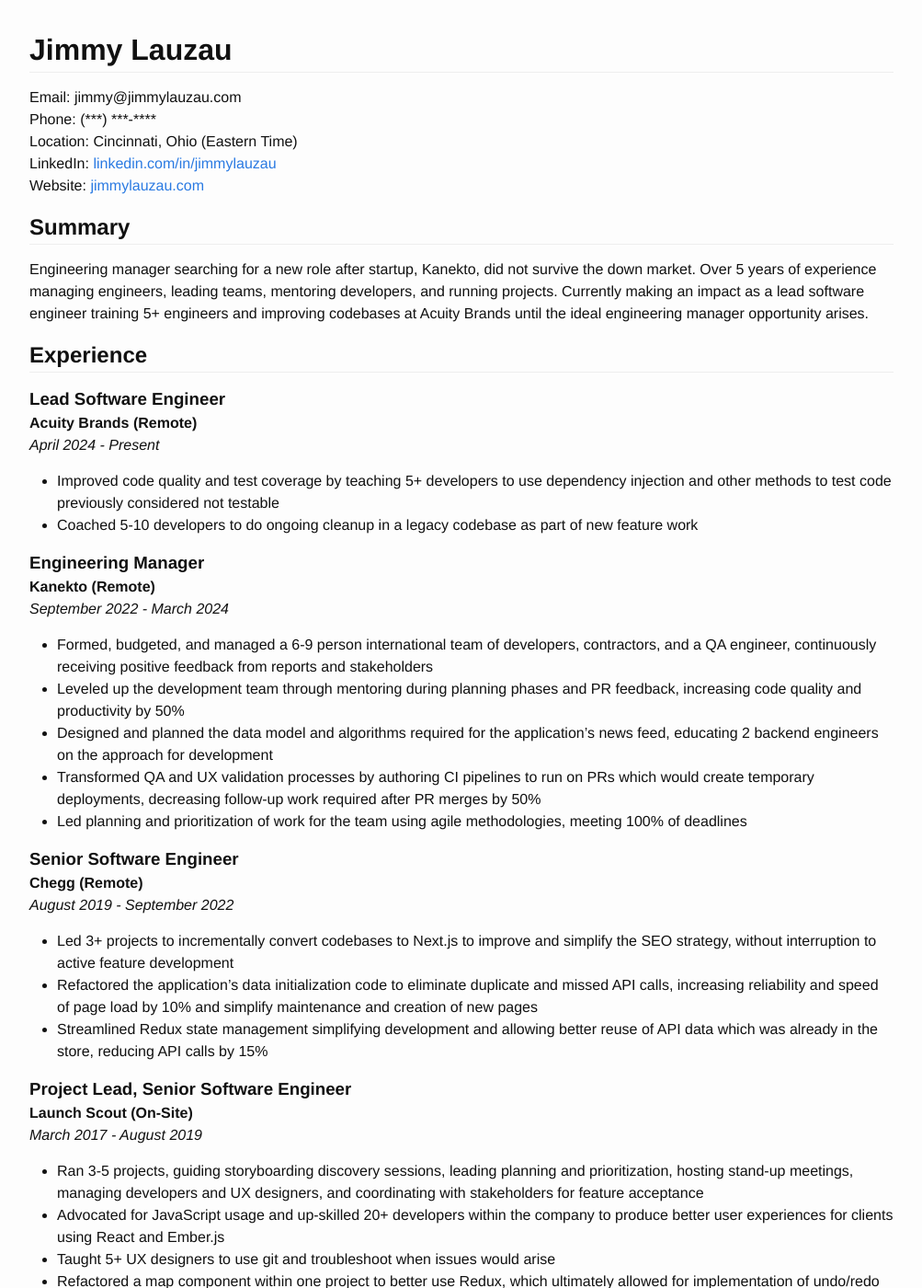
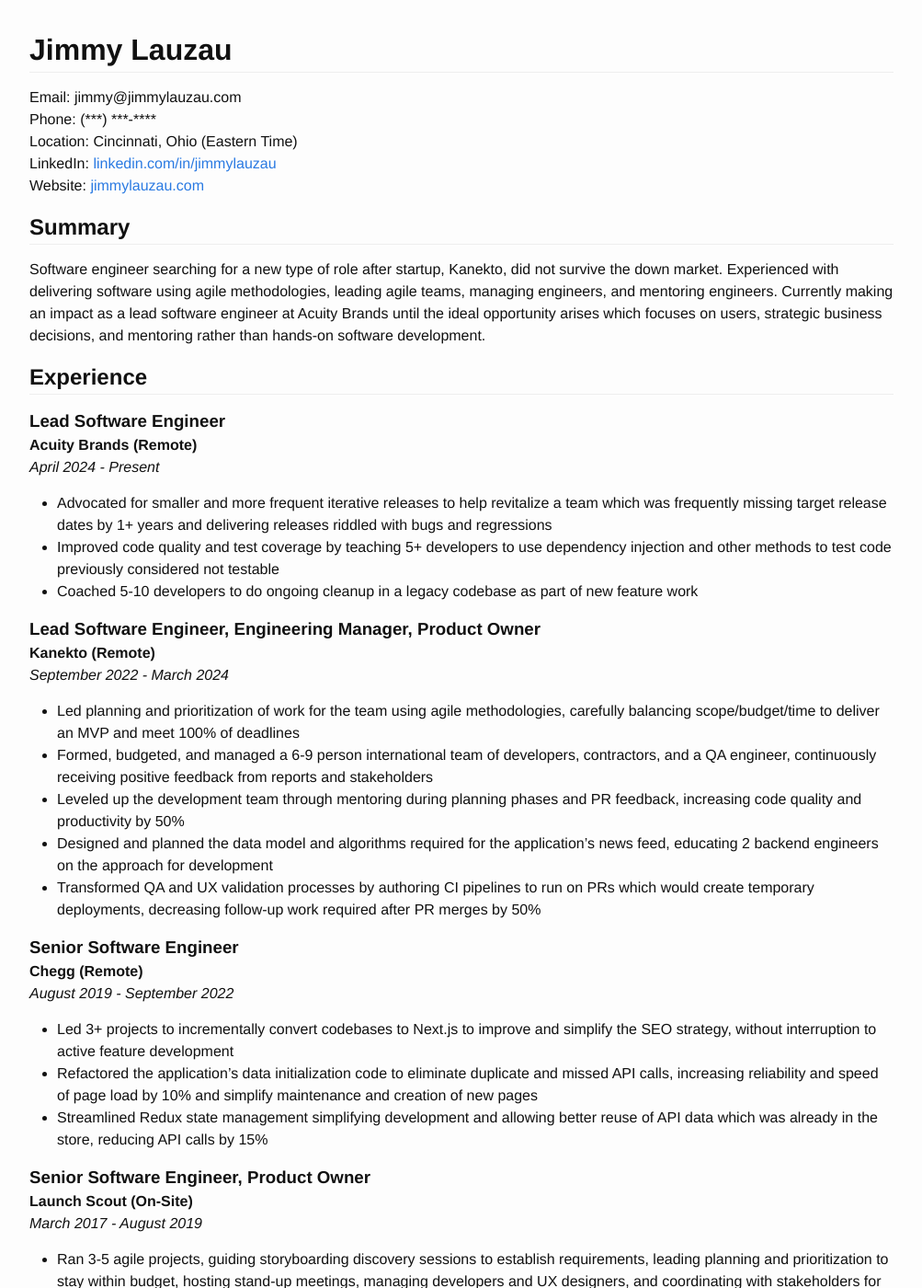
Before and after one commit to jimmay5469/jimmay5469.github.io, a Jekyll site: the page built from resume.md, in a window 1280 px wide and 1400 px high. Shown: the whole window at 92% size, without its empty margins (138-1141 px from the left). Built offline with Jekyll 4.4.1, drawn with Linux system fonts in a browser that asks for light colours; some of the changed text lies outside the part shown.

Commit message:
Add more agile focus to resume

```diff
--- a/_includes/resume.md
+++ b/_includes/resume.md
@@ -11,7 +11,7 @@
 Summary
 -------
 
-Engineering manager searching for a new role after startup, Kanekto, did not survive the down market. Over 5 years of experience managing engineers, leading teams, mentoring developers, and running projects. Currently making an impact as a lead software engineer training 5+ engineers and improving codebases at Acuity Brands until the ideal engineering manager opportunity arises.
+Software engineer searching for a new type of role after startup, Kanekto, did not survive the down market. Experienced with delivering software using agile methodologies, leading agile teams, managing engineers, and mentoring engineers. Currently making an impact as a lead software engineer at Acuity Brands until the ideal opportunity arises which focuses on users, strategic business decisions, and mentoring rather than hands-on software development.
 
 
 Experience
@@ -21,18 +21,19 @@
 #### Acuity Brands (Remote)
 _April 2024 - Present_
 
+- Advocated for smaller and more frequent iterative releases to help revitalize a team which was frequently missing target release dates by 1+ years and delivering releases riddled with bugs and regressions
 - Improved code quality and test coverage by teaching 5+ developers to use dependency injection and other methods to test code previously considered not testable
 - Coached 5-10 developers to do ongoing cleanup in a legacy codebase as part of new feature work
 
-### Engineering Manager
+### Lead Software Engineer, Engineering Manager, Product Owner
 #### Kanekto (Remote)
 _September 2022 - March 2024_
 
+- Led planning and prioritization of work for the team using agile methodologies, carefully balancing scope/budget/time to deliver an MVP and meet 100% of deadlines
 - Formed, budgeted, and managed a 6-9 person international team of developers, contractors, and a QA engineer, continuously receiving positive feedback from reports and stakeholders
 - Leveled up the development team through mentoring during planning phases and PR feedback, increasing code quality and productivity by 50%
 - Designed and planned the data model and algorithms required for the application's news feed, educating 2 backend engineers on the approach for development
 - Transformed QA and UX validation processes by authoring CI pipelines to run on PRs which would create temporary deployments, decreasing follow-up work required after PR merges by 50%
-- Led planning and prioritization of work for the team using agile methodologies, meeting 100% of deadlines
 
 ### Senior Software Engineer
 #### Chegg (Remote)
@@ -42,11 +43,11 @@
 - Refactored the application's data initialization code to eliminate duplicate and missed API calls, increasing reliability and speed of page load by 10% and simplify maintenance and creation of new pages
 - Streamlined Redux state management simplifying development and allowing better reuse of API data which was already in the store, reducing API calls by 15%
 
-### Project Lead, Senior Software Engineer
+### Senior Software Engineer, Product Owner
 #### Launch Scout (On-Site)
 _March 2017 - August 2019_
 
-- Ran 3-5 projects, guiding storyboarding discovery sessions, leading planning and prioritization, hosting stand-up meetings, managing developers and UX designers, and coordinating with stakeholders for feature acceptance
+- Ran 3-5 agile projects, guiding storyboarding discovery sessions to establish requirements, leading planning and prioritization to stay within budget, hosting stand-up meetings, managing developers and UX designers, and coordinating with stakeholders for feature acceptance and delivery
 - Advocated for JavaScript usage and up-skilled 20+ developers within the company to produce better user experiences for clients using React and Ember.js
 - Taught 5+ UX designers to use git and troubleshoot when issues would arise
 - Refactored a map component within one project to better use Redux, which ultimately allowed for implementation of undo/redo on an interactive and visual ESRI map drawing tool within 2 days
@@ -59,6 +60,8 @@
 #### Ahalogy (Hybrid)
 _March 2014 - March 2017_
 
+- Established Kanban and Scrum processes to help the team focus and deliver planned sprint goals in a startup which had been previously distracted by pivots
+- Iterate upon our agile process through feedback during regular retrospectives
 - Led a 3-person frontend development team managing 3+ Ember.js projects
 - Mentored 2 junior developers in JavaScript and Ruby on Rails
 - Implemented a release management system that allowed for instant rollbacks, preview of upcoming releases, and view of old releases to troubleshoot regressions quickly, reducing bugs and time to track down bugs by 15%
@@ -87,6 +90,7 @@
 Skills
 ------
 
+- Agile project delivery - 10+ years
 - Frontend development (Javascript, Typescript, Next.js, React, Redux, Ember.js, Angular) - 15+ years
 - Backend development (ASP.Net C#, Ruby on Rails, Elixir Phoenix, Python Pyramid) - 10+ years
 - DevOps (Docker, CircleCI, GitHub Actions, AWS) - 6 years
```
